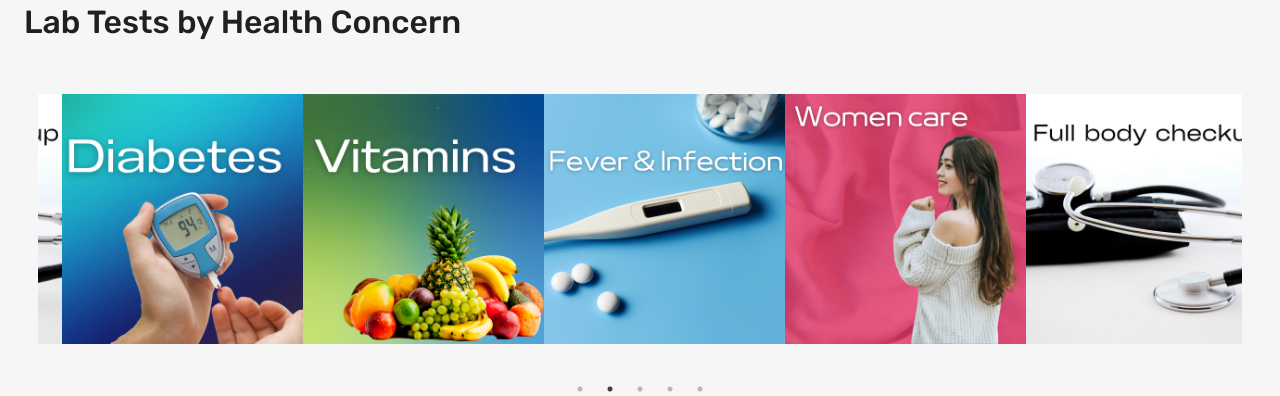
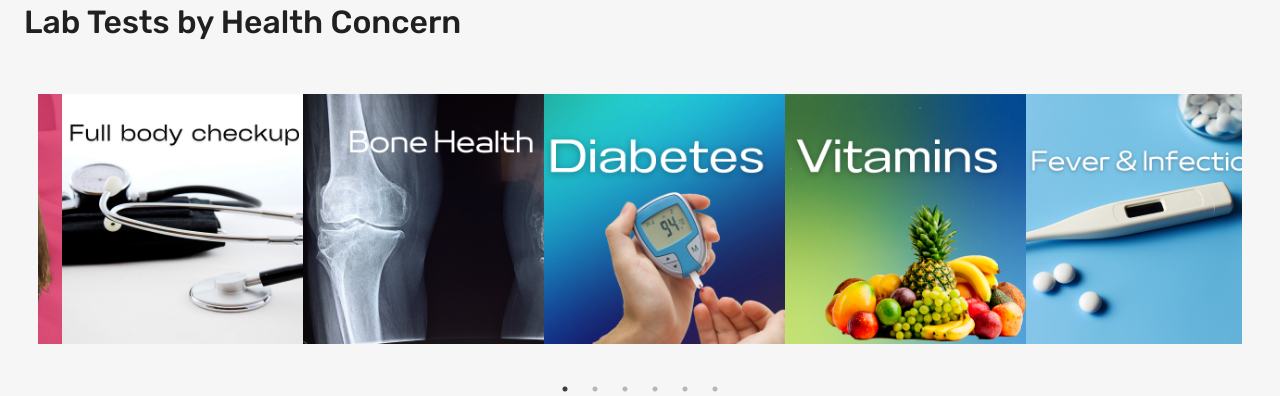
Before and after one commit to Cyber-Ignition/Life-Boat, a React (Create React App) app in the folder client/: page / in a window 1280 px wide. Shown: the part 783-1179 px from the top of the page. Built offline with nearby package versions, Linux system fonts and the light colour scheme.

Commit message:
Added items in labtest carousel

```diff
--- a/client/src/scenes/homePage/index.jsx
+++ b/client/src/scenes/homePage/index.jsx
@@ -19,6 +19,7 @@ import glucometer from "../../components/images/glucometer.png";
 import checkup from "../../components/images/checkup.png";
 import thermo from "../../components/images/thermo.png";
 import woman from "../../components/images/woman.png";
+import bone from "../../components/images/bone.png";
 
 import "slick-carousel/slick/slick.css";
 import "slick-carousel/slick/slick-theme.css";
@@ -52,7 +53,6 @@ const HomePage = () => {
         infinite: true,
         slidesToShow: 5,
         slidesToScroll: 1,
-        autoplay: true,
         autoplaySpeed: 3000,
         cssEase: "linear",
         nextArrow: <ArrowForwardIcon sx={{
@@ -74,10 +74,12 @@ const HomePage = () => {
         {src: healthcare, path: "health"}];
 
     const labtests = [{src: checkup, path: "medical-services"},
+        {src: bone, path: "health"},
         {src: glucometer, path: "lab-tests"},
         {src: fruits, path: "buy-medicines"},
         {src: thermo, path: "blood-donation"},
-        {src: woman, path: "health"}]
+        {src: woman, path: "health"}
+        ]
 
     const cartitems = useSelector((state) => state.cartitems);
     return (
@@ -118,7 +120,7 @@ const HomePage = () => {
             </Box>}
             <Box display="flex" marginTop={5} marginLeft={4} p={1}>
                 <Box display="flex" bgcolor={theme.palette.mode === "dark" ? "black" : "white"} border="1px solid #b5b5b5">
-                    <img src={prescription} height={135} style={{margin: "1rem"}}/>
+                    <img src={prescription} alt="prescription" height={135} style={{margin: "1rem"}}/>
                     <Box m={1} p={1}>
                         <Typography style={{fontSize: "1.2rem", fontWeight: "500"}}>Order with Prescription</Typography>
                         <Typography m={2} marginLeft={0}>Upload Prescription and we will deliver your medicines</Typography>
```
Also changed, not shown: client/src/components/images/bone.png (added), client/src/components/images/woman.jpg (deleted).
